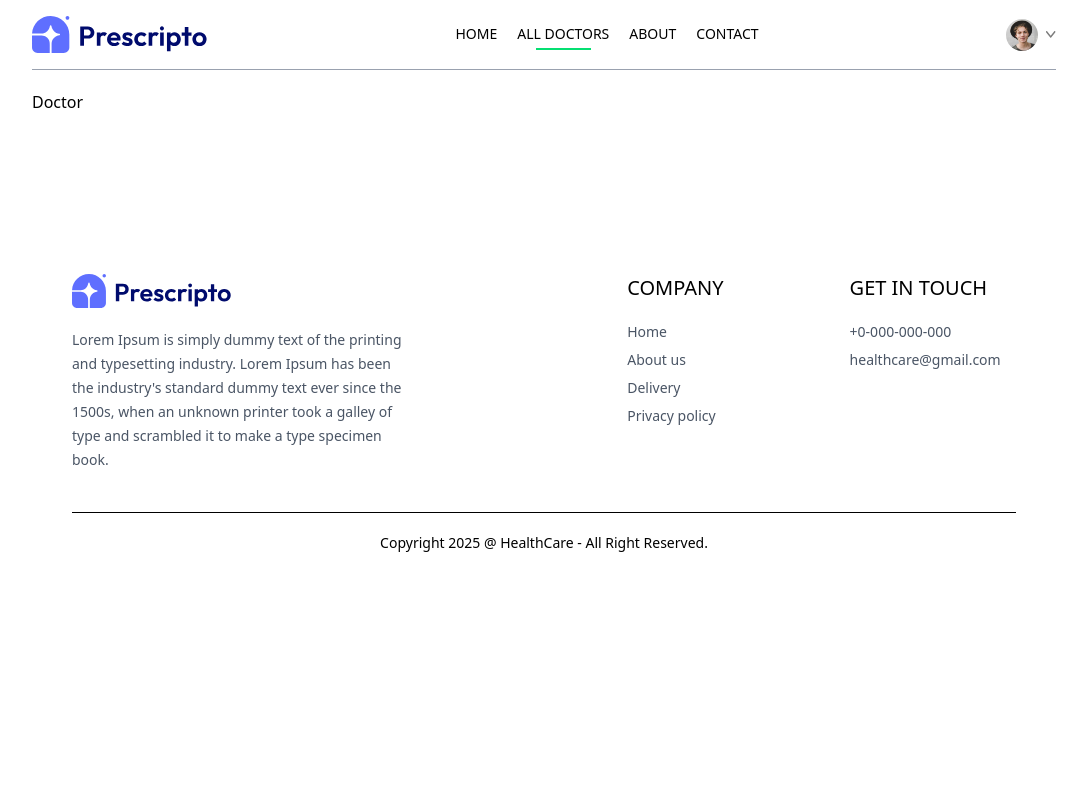
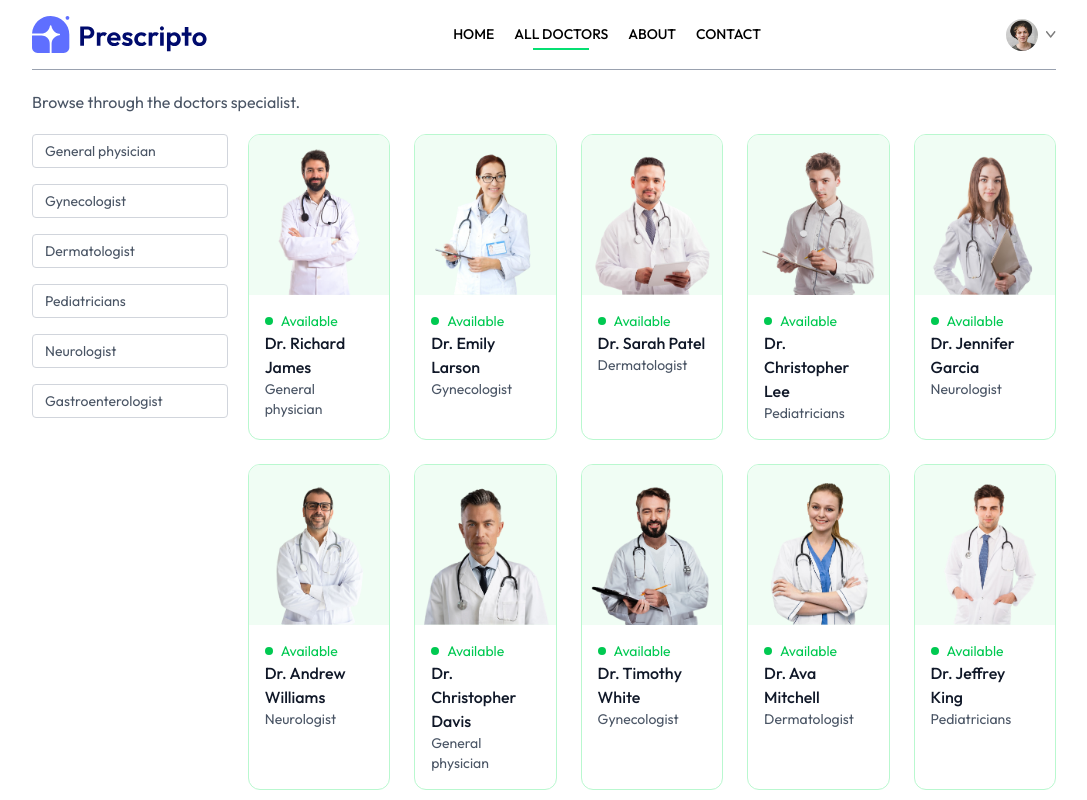
Before and after one commit to yasindu2000/D-Oppinment-frontend, a React (Vite) app in the folder frontend/: page /doctors in a window 1280 px wide. Shown: the top 800 px of the page, without its empty margins (96-1183 px from the left). Built offline with nearby package versions, Linux system fonts and the light colour scheme.

Commit message:
complete all doctors page🚀

```diff
--- a/frontend/index.html
+++ b/frontend/index.html
@@ -2,9 +2,9 @@
 <html lang="en">
   <head>
     <meta charset="UTF-8" />
-    <link rel="icon" type="image/svg+xml" href="/vite.svg" />
+    <link rel="icon" type="image/svg+xml" href="/logo.png" />
     <meta name="viewport" content="width=device-width, initial-scale=1.0" />
-    <title>yasindu</title>
+    <title>healthcare</title>
   </head>
   <body>
     <div id="root"></div>
--- a/frontend/src/components/NavBar.jsx
+++ b/frontend/src/components/NavBar.jsx
@@ -10,7 +10,7 @@
 
   return (
     <div className="flex items-center justify-between text-sm py-4 mb-5 border-b border-b-gray-400">
-      <img src={assets.logo} alt="logo" className="w-44 cursor-pointer" />
+      <img onClick={()=>{navigate("/")}} src={assets.logo} alt="logo" className="w-44 cursor-pointer" />
       <ul className="hidden md:flex items-start gap-5 font-medium">
         <NavLink to="/">
           <li className="py-1">HOME</li>
--- a/frontend/src/index.css
+++ b/frontend/src/index.css
@@ -1,5 +1,10 @@
+@import url('https://fonts.googleapis.com/css2?family=Montserrat:ital,wght@0,100..900;1,100..900&family=Outfit:wght@100..900&display=swap');
+
 @import "tailwindcss";
 
+*{
+  font-family: Outfit;
+}
 .active hr{
     @apply block
 }
--- a/frontend/src/pages/Doctor.jsx
+++ b/frontend/src/pages/Doctor.jsx
@@ -1,9 +1,69 @@
-import React from 'react'
+import React, { useContext, useEffect, useState } from "react";
+import { useNavigate, useParams } from "react-router-dom";
+import { AppContext } from "../context/AppContext";
 
 function Doctor() {
+  const { speciality } = useParams();
+  const [filterDoc, setFilterDoc] = useState([]);
+  const navigate = useNavigate();
+
+  const { doctors } = useContext(AppContext);
+
+  const applyFilter = () =>{
+    if(speciality){
+      setFilterDoc(doctors.filter(doc => doc.speciality === speciality))
+    }else{
+      setFilterDoc(doctors)
+    }
+  }
+
+  useEffect(() => {
+
+  applyFilter()
+
+  }, [doctors, speciality]);
+
   return (
-    <div>Doctor</div>
-  )
+    <div className="">
+      <p className="text-gray-600">Browse through the doctors specialist.</p>
+      <div className="flex flex-col sm:flex-row items-start gap-5 mt-5">
+        <div className=" flex flex-col gap-4 text-sm text-gray-600">
+          <p onClick={()=> speciality === 'General physician'? navigate('/doctors'): navigate('/doctors/General physician')} className={`w-[94vm] sm:w-auto pl-3 py-1.5 pr-16 border border-gray-300 rounded transition-all cursor-pointer ${speciality === "General physician" ? "bg-green-200 text-black": ""}`}>General physician</p>
+          <p onClick={()=> speciality === 'Gynecologist'? navigate('/doctors'): navigate('/doctors/Gynecologist')} className={`w-[94vm] sm:w-auto pl-3 py-1.5 pr-16 border border-gray-300 rounded transition-all cursor-pointer ${speciality === "Gynecologist" ? "bg-green-200 text-black": ""}`}>Gynecologist</p>
+          <p onClick={()=> speciality === 'Dermatologist'? navigate('/doctors'): navigate('/doctors/Dermatologist')} className={`w-[94vm] sm:w-auto pl-3 py-1.5 pr-16 border border-gray-300 rounded transition-all cursor-pointer ${speciality === "Dermatologist" ? "bg-green-200 text-black": ""}`}>Dermatologist</p>
+          <p onClick={()=> speciality === 'Pediatricians'? navigate('/doctors'): navigate('/doctors/Pediatricians')} className={`w-[94vm] sm:w-auto pl-3 py-1.5 pr-16 border border-gray-300 rounded transition-all cursor-pointer ${speciality === "Pediatricians" ? "bg-green-200 text-black": ""}`}>Pediatricians</p>
+          <p onClick={()=> speciality === 'Neurologist'? navigate('/doctors'): navigate('/doctors/Neurologist')} className={`w-[94vm] sm:w-auto pl-3 py-1.5 pr-16 border border-gray-300 rounded transition-all cursor-pointer ${speciality === "Neurologist" ? "bg-green-200 text-black": ""}`}>Neurologist</p>
+          <p onClick={()=> speciality === 'Gastroenterologist'? navigate('/doctors'): navigate('/doctors/Gastroenterologist')} className={`w-[94vm] sm:w-auto pl-3 py-1.5 pr-16 border border-gray-300 rounded transition-all cursor-pointer ${speciality === "Gastroenterologist" ? "bg-green-200 text-black": ""}`}>Gastroenterologist</p>
+        </div>
+
+        <div className="w-full grid grid-cols-2 md:grid-cols-5 gap-6 px-3 sm:px-0">
+          {filterDoc.map((item, index) => {
+            return (
+              <div
+                onClick={() => navigate(`/appoinment/${item._id}`)}
+                key={index}
+                className="border border-green-200 rounded-xl overflow-hidden cursor-pointer hover:-translate-y-2 transition-all duration-500"
+              >
+                <img
+                  src={item.image}
+                  alt=""
+                  className="bg-green-50 w-full h-40 object-cover"
+                />
+                <div className="p-4">
+                  <div className="flex items-center gap-2 text-sm text-green-500">
+                    <p className="w-2 h-2 bg-green-500 rounded-full"></p>
+                    <p>Available</p>
+                  </div>
+                  <p className="font-medium text-gray-900 ">{item.name}</p>
+                  <p className="text-sm text-gray-600">{item.speciality}</p>
+                </div>
+              </div>
+            );
+          })}
+        </div>
+      </div>
+    </div>
+  );
 }
 
-export default Doctor
+export default Doctor;
```
